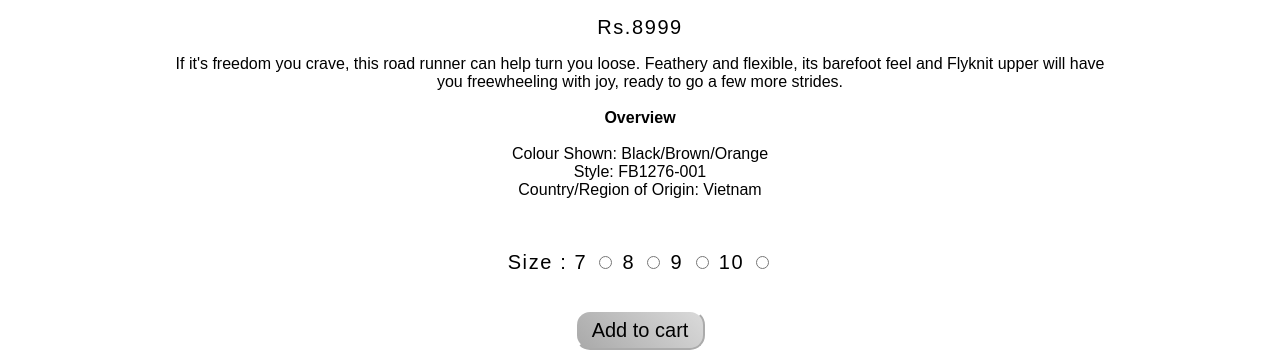
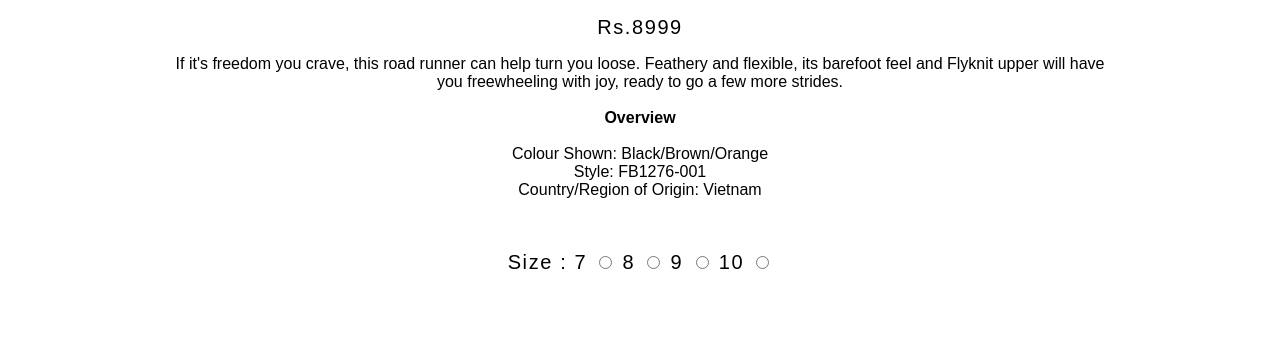
Before and after one commit to Shreyanaikoji12/Shreya12, a plain HTML site: page sply.html in a window 1280 px wide. Shown: the part 586-944 px from the top of the page. After the commit the page ends 904 px from the top, so only its background shows below. Drawn offline with Linux system fonts and the light colour scheme.

Commit message:
Update sply.html

```diff
--- a/sply.html
+++ b/sply.html
@@ -141,7 +141,7 @@ Country/Region of Origin: Vietnam<br><br><br>
             <input type="radio" id="size-10" name="size" />
         </div><br><br>
 
-            <button id="cart">Add to cart</button>
+
 
     </article>
 
```
